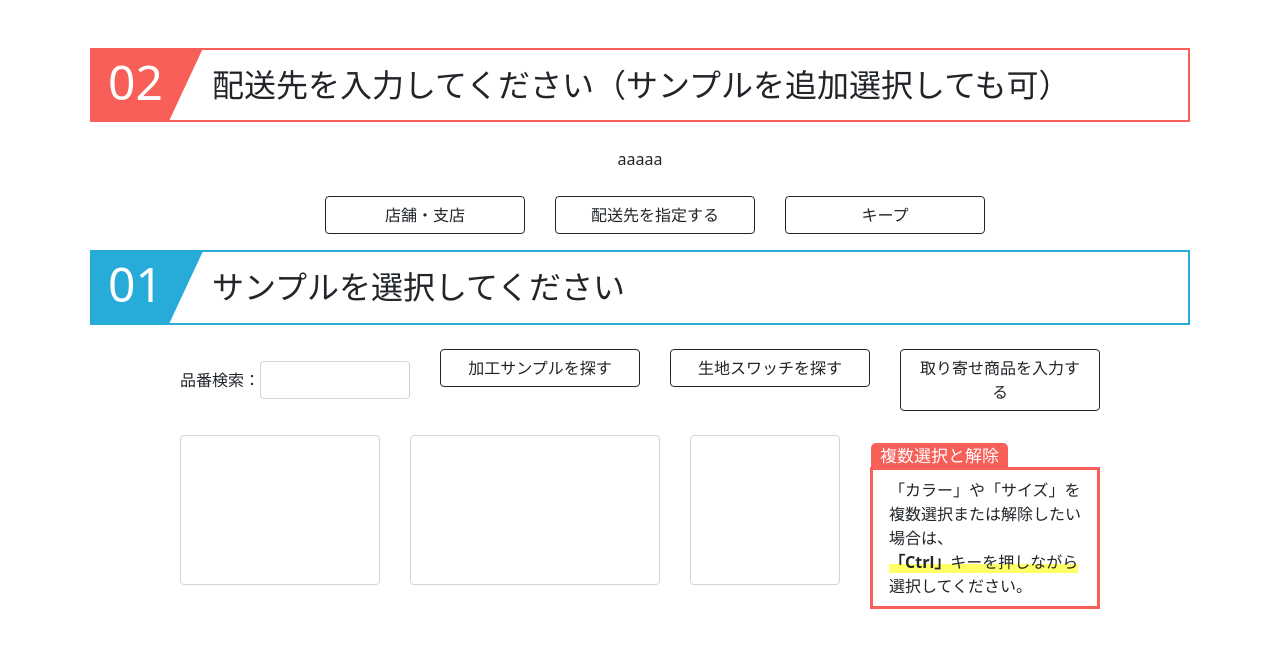
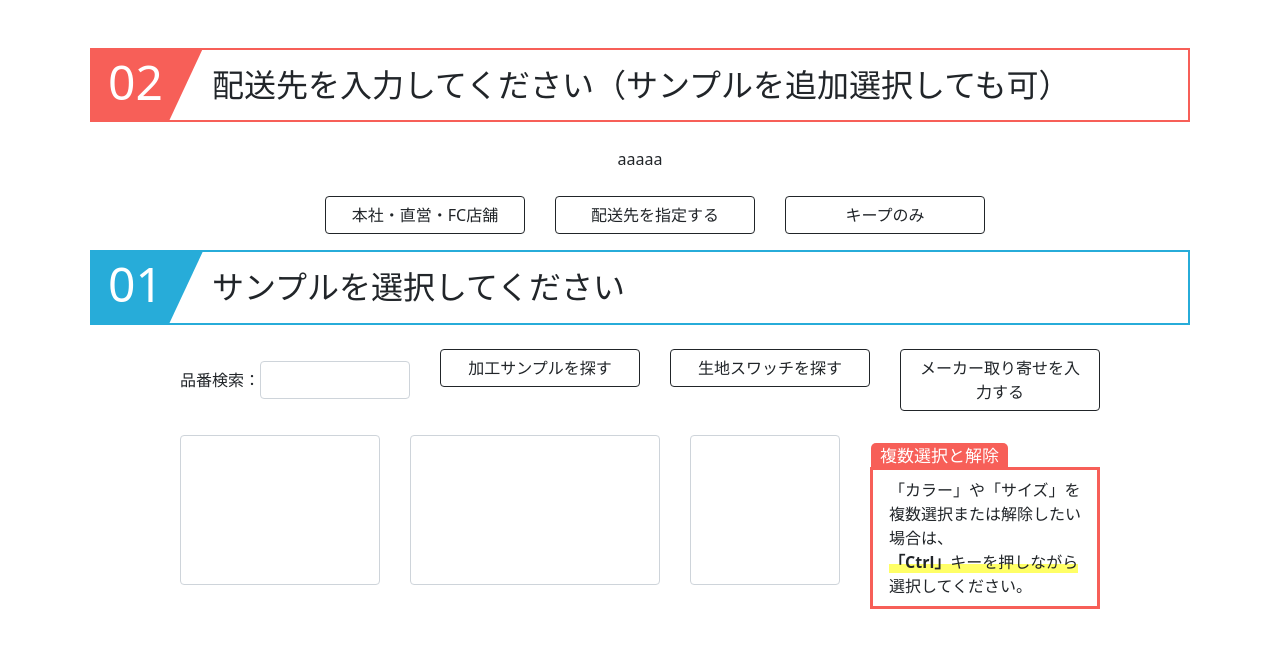
Before and after one commit to p1-kawamura/new_sample, a Django app: page / in a window 1280 px wide. Shown: the top 648 px of the page. Run offline with Django 4.2, Linux system fonts and the light colour scheme; lists and menus that the app fills with data are empty.

Commit message:
desk1436

```diff
--- a/new_sample/zaiko/templates/zaiko/index.html
+++ b/new_sample/zaiko/templates/zaiko/index.html
@@ -35,13 +35,13 @@
             <!-- 配送先選択 -->
             <div class="flex mt-4">
                 <div style="margin-left: 30px;">
-                    <button type="button" class="btn btn-outline-dark" id="btn_p1" style="width: 200px;">店舗・支店</button>
+                    <button type="button" class="btn btn-outline-dark" id="btn_p1" style="width: 200px;">本社・直営・FC店舗</button>
                 </div>
                 <div style="margin-left: 30px;">
                     <button type="button" class="btn btn-outline-dark" id="btn_customer" style="width: 200px;">配送先を指定する</button>
                 </div>
                 <div style="margin-left: 30px;">
-                    <button type="button" class="btn btn-outline-dark" id="btn_p1" style="width: 200px;">キープ</button>
+                    <button type="button" class="btn btn-outline-dark" id="btn_p1" style="width: 200px;">キープのみ</button>
                 </div>
             </div>
 
@@ -69,7 +69,7 @@
                     <button type="button" class="btn btn-outline-dark" id="btn_swatch" style="width: 200px;">生地スワッチを探す</button>
                 </div>
                 <div style="margin-left: 30px;">
-                    <button type="button" class="btn btn-outline-dark" data-bs-toggle="modal" data-bs-target="#toriyose_modal" style="width: 200px;">取り寄せ商品を入力する</button>
+                    <button type="button" class="btn btn-outline-dark" data-bs-toggle="modal" data-bs-target="#toriyose_modal" style="width: 200px;">メーカー取り寄せを入力する</button>
                 </div>
             </div>
             <div class="flex mt-4">
```
